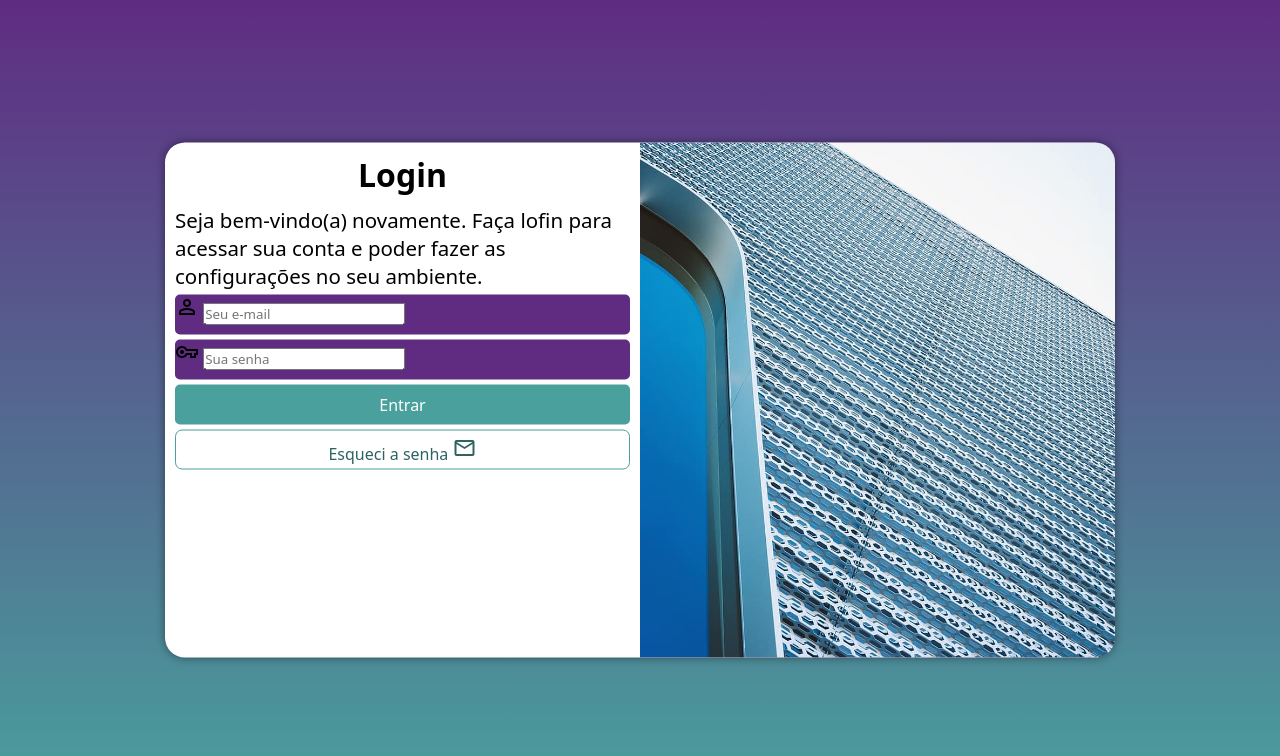
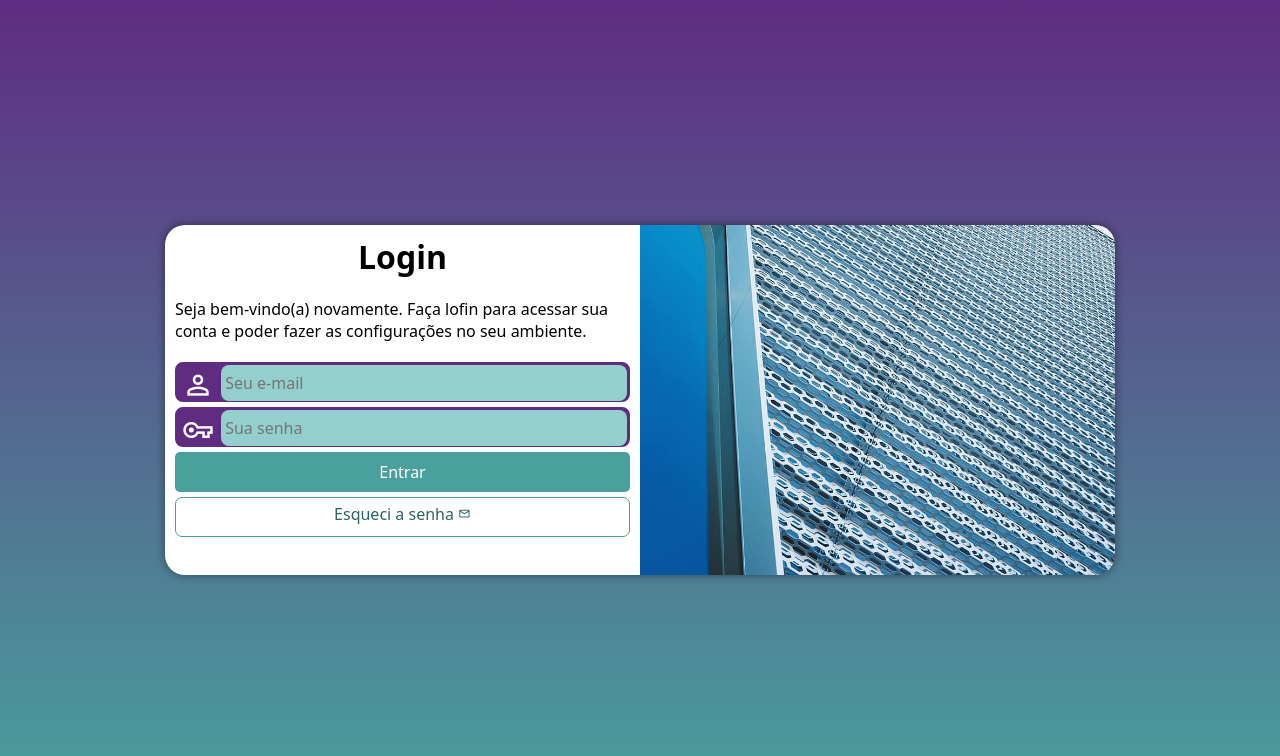
Before and after one commit to VictorLSantos19/PROJETO-LOGIN, a plain HTML site: page index.html in a window 1280 px wide. Drawn offline with nearby package versions, Linux system fonts and the light colour scheme.

Commit message:
Projeto finalizado

```diff
--- a/estilos/media-query.css
+++ b/estilos/media-query.css
@@ -11,6 +11,7 @@ Grandes telas: acima de 1200px
 */
 
 @media screen and (min-width: 768px) and (max-width: 992px) {
+    /* CONFIGURAÇÃO PARA TABLET */
 
     body {
         background-image: linear-gradient(to top, #49a09d, #5f2c82);
@@ -18,6 +19,7 @@ Grandes telas: acima de 1200px
 
     section#login {
         width: 80vw;
+        height: 280px;
     }
 
     section#login > div#imagem {
@@ -33,6 +35,7 @@ Grandes telas: acima de 1200px
 }
 
 @media screen and (min-width: 992px) {
+    /* CONFIGURAÇÃO PARA DESKTOP */
 
     body {
         background-image: linear-gradient(to top, #49a09d, #5f2c82);
@@ -40,6 +43,7 @@ Grandes telas: acima de 1200px
 
     section#login {
         width: 950px;
+        height: 350px;
     }
 
     section#login > div#imagem {
@@ -58,6 +62,7 @@ Grandes telas: acima de 1200px
     }
 
     div#formulario > p {
-        font-size: 1.28em;
+        font-size: 1em;
+        margin: 20px 0px;
     }
 }
--- a/estilos/style.css
+++ b/estilos/style.css
@@ -32,14 +32,13 @@ section#login {
     position: absolute;
     top: 50%;
     left: 50%;
-    transform: translate(-50%, -50%);
     overflow: hidden;
     background-color: white;
     width: 250px;
     height: 515px;
     border-radius: 20px;
     box-shadow: 0px 0px 10px rgba(0, 0, 0, 0.450);
-
+    transform: translate(-50%, -50%);
     transition: width .3s, height 0.3s;
     transition-timing-function: ease;
 }
@@ -68,15 +67,40 @@ div#formulario > p {
 
 form > div.campo {
     background-color: #5f2c82;
+    border: 2px solid #5f2c82;
     display: block;
     width: 100%;
     height: 40px;
-    border-radius: 5px;
+    border-radius: 8px;
     margin: 5px 0px;
 }
 
 div.campo > label {
     display: none;
+}
+
+div.campo > span {
+    color: white;
+    /* background-color: black; */
+    font-size: 2em;
+    width: 40px;
+    padding: 5px;
+}
+
+div.campo > input {
+    background-color: #94cfcd;
+    font-size: 1em;
+    width: calc(100% - 45px);
+    height: 100%;
+    border: 0px;
+    border-radius: 8px;
+    padding: 4px;
+    transform: translateY(-12px);
+}
+
+div.campo > input:focus-within {
+    background-color: white;
+    border: none;
 }
 
 form > input[type=submit] {
@@ -115,6 +139,6 @@ form > a.botao:hover {
     background-color: #6cd3cf;
 }
 
-form > a.botao > i {
+form > a.botao > span {
     font-size: 0.8em;
 }
```
